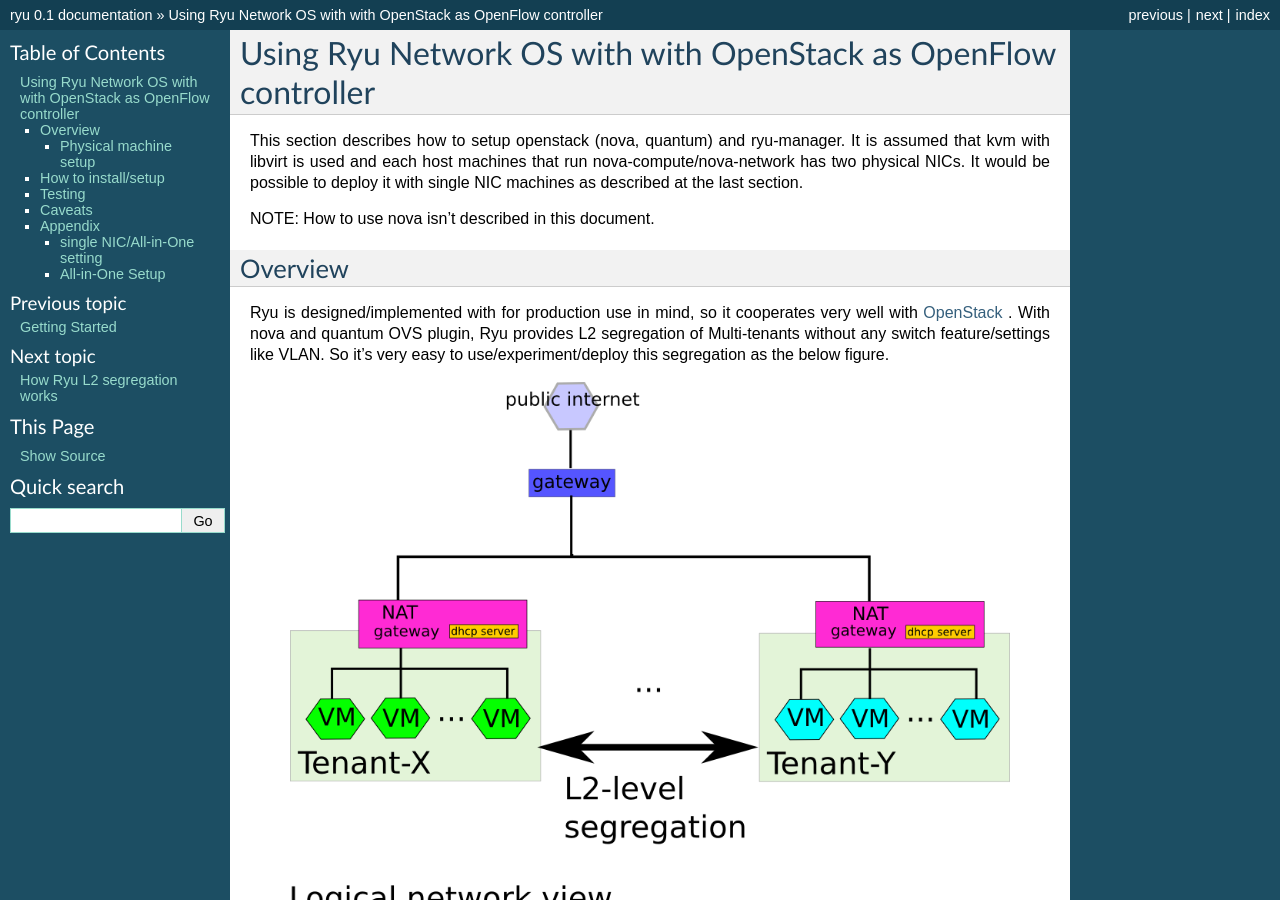
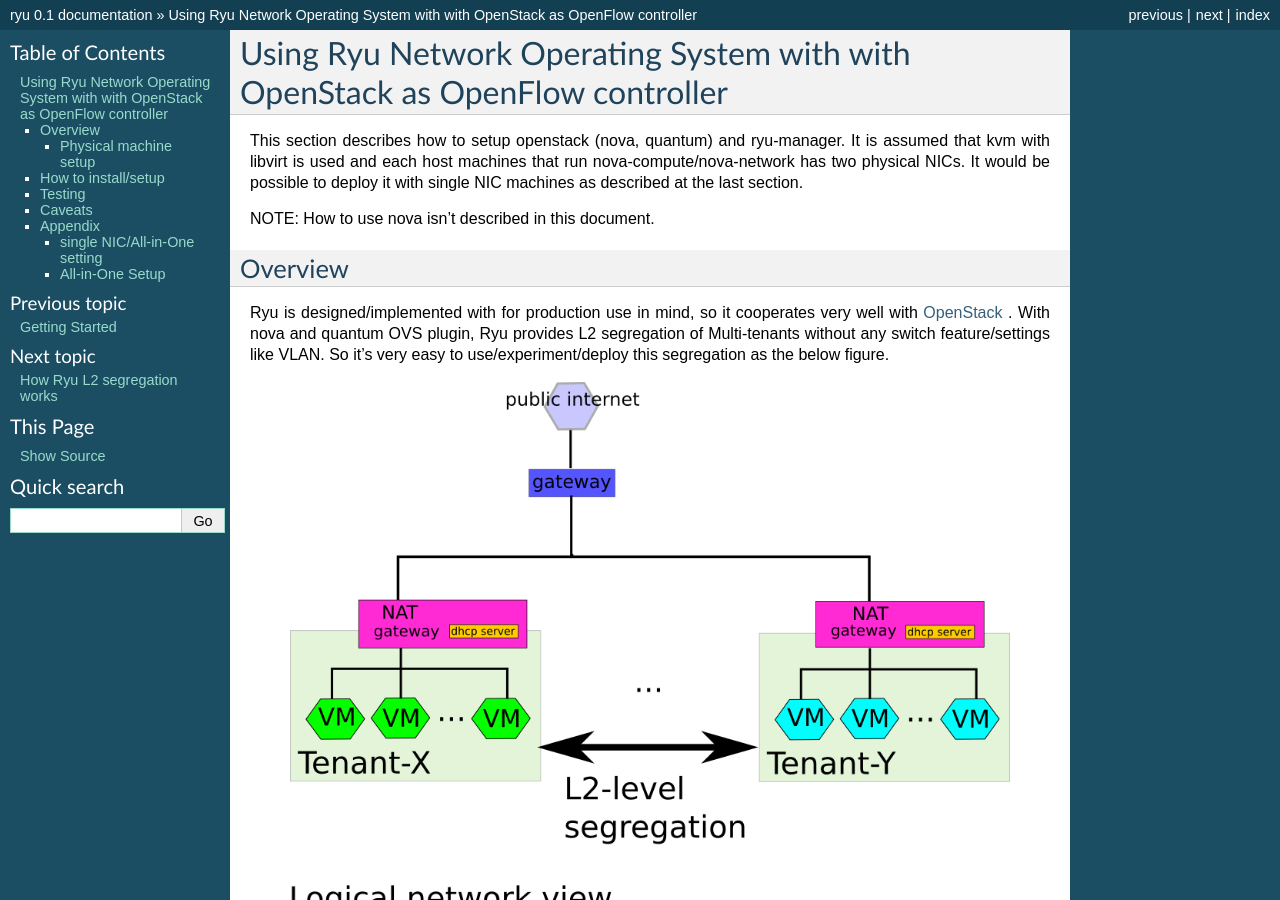
Before and after one commit to faucetsdn/ryu, a Sphinx documentation site: the page built from doc/source/using_with_openstack.rst, in a window 1280 px wide and 900 px high. Built offline with Sphinx 7.4.7, drawn with Linux system fonts in a browser that asks for light colours; some of the changed text lies outside the part shown.

Commit message:
doc: use Network Operating System instead of Network OS for consistency
s/Network OS/Network Operating System/g

Signed-off-by: Isaku Yamahata <yamahata@valinux.co.jp>
Signed-off-by: FUJITA Tomonori <fujita.tomonori@lab.ntt.co.jp>

```diff
--- a/doc/source/index.rst
+++ b/doc/source/index.rst
@@ -3,9 +3,9 @@
    You can adapt this file completely to your liking, but it should at least
    contain the root `toctree` directive.
 
-**********************************
-Welcome to RYU the Network OS(NOS)
-**********************************
+************************************************
+Welcome to RYU the Network Operating System(NOS)
+************************************************
 
 Contents:
 
--- a/doc/source/using_with_openstack.rst
+++ b/doc/source/using_with_openstack.rst
@@ -1,8 +1,8 @@
 .. _using_with_openstack:
 
-***************************************************************
-Using Ryu Network OS with with OpenStack as OpenFlow controller
-***************************************************************
+*****************************************************************************
+Using Ryu Network Operating System with with OpenStack as OpenFlow controller
+*****************************************************************************
 This section describes how to setup openstack (nova, quantum) and
 ryu-manager.
 It is assumed that kvm with libvirt is used and each host machines that run
@@ -170,7 +170,7 @@ from the source, please refer to OpenStack document and get back here again.
 
 Testing
 =======
-Yay, now you have ryu network OS set up.
+Yay, now you have ryu network Operating System set up.
 You would want to really they are L2-segregated.
 
 * create multi projects and run instances.
@@ -197,7 +197,7 @@ gw-xxx and gw-yyy, not directly.
 Caveats
 =======
 * Run the following daemons in this order
-   #. Run Ryu network OS
+   #. Run Ryu network Operating System
    #. Run quantum with OVS plugin
    #. Run quantum OVS agent
    #. run your guest instance
@@ -223,7 +223,8 @@ setting. If you success it, please report it.
 single NIC/All-in-One setting
 -----------------------------
 If your host machines have only single NIC, it would be possible to use
-Ryu network OS with Linux bridge. However we haven't tested such setups.
+Ryu network Operating System with Linux bridge. However we haven't tested such
+setups.
 
     .. image:: /images/compute-node.png
 
```
Also changed, not shown: doc/source/getting_started.rst (+5 -5 lines).
